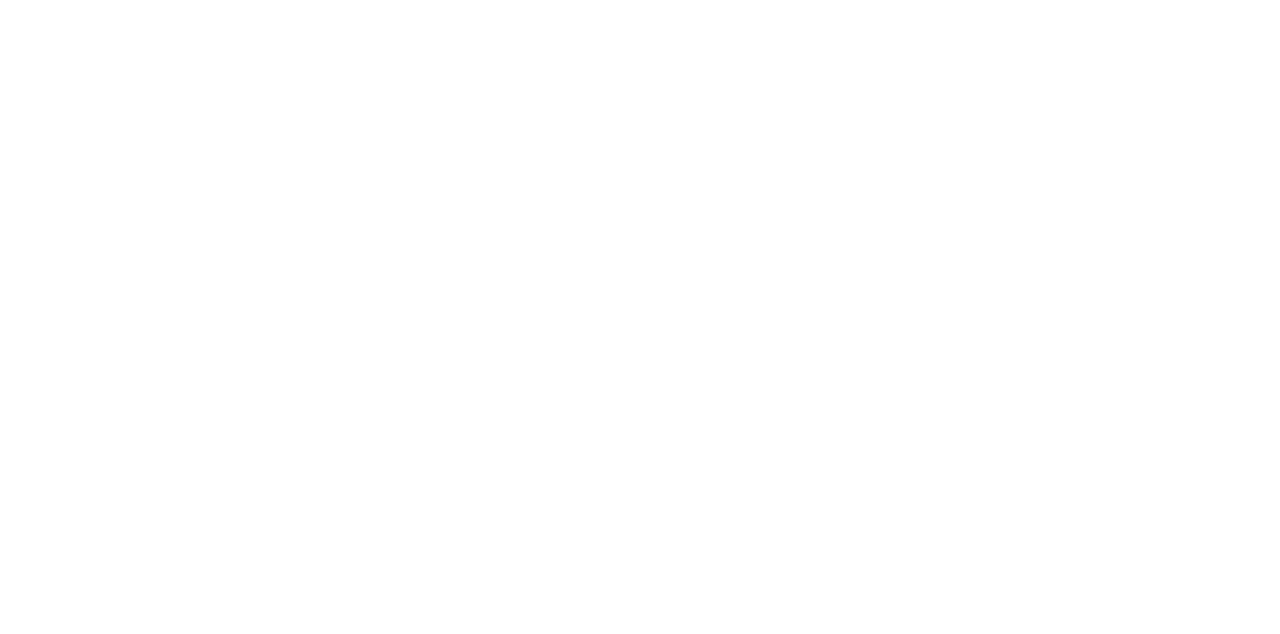
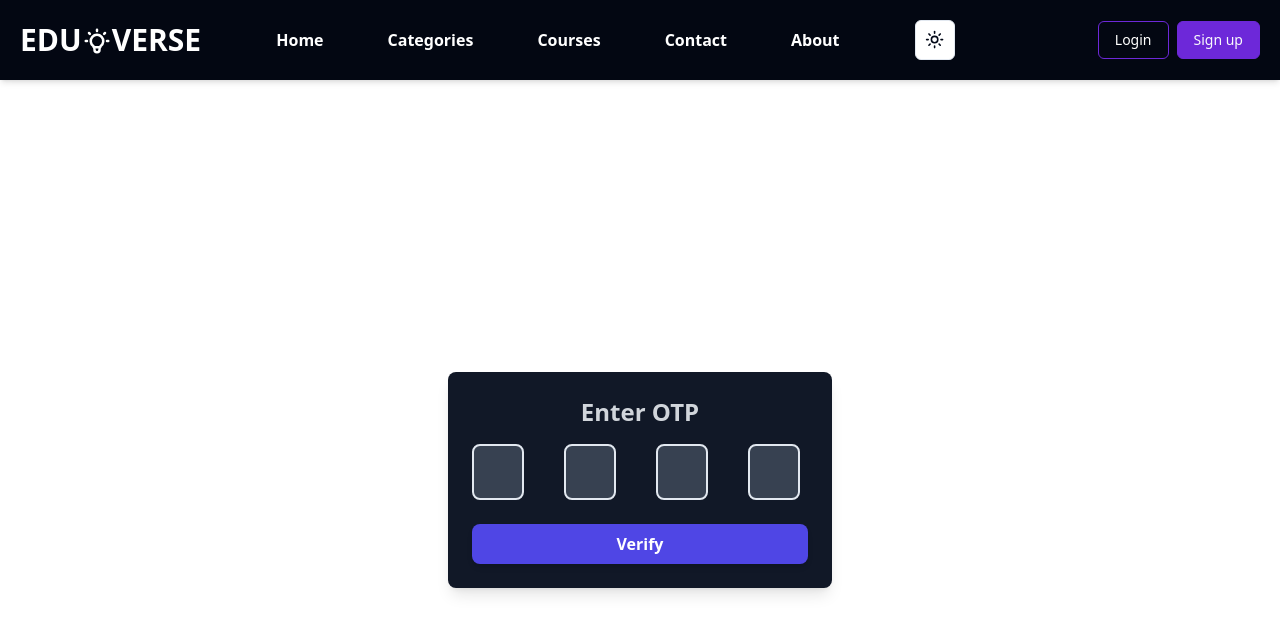
Before and after one commit to nahyan0077/eduverse-frontend, a React (Vite) app: page /otp in a window 1280 px wide. Before the commit this address had no page. Shown: the top 634 px of the page. Built offline with nearby package versions, Linux system fonts and the light colour scheme.

Commit message:
feat:otp page added

```diff
--- a/package.json
+++ b/package.json
@@ -19,10 +19,12 @@
     "formik": "^2.4.6",
     "framer-motion": "^11.2.2",
     "lucide-react": "^0.378.0",
+    "otp-input-react": "^0.3.0",
     "react": "^18.2.0",
     "react-dom": "^18.2.0",
     "react-google-button": "^0.8.0",
     "react-icons": "^5.2.1",
+    "react-otp-input": "^3.1.1",
     "react-router-dom": "^6.23.1",
     "tailwind-merge": "^2.3.0",
     "tailwindcss-animate": "^1.0.7",
--- a/src/App.tsx
+++ b/src/App.tsx
@@ -9,6 +9,7 @@ import StudentRegisterForm from "./pages/student/StudentRegisterForm";
 import StudentRegisterForm2 from "./pages/student/StudentRegisterForm2";
 import TeacherRegisterForm from "./pages/student/TeacherRegisterForm";
 import TeacherRegisterForm2 from "./pages/student/TeacherRegisterForm2";
+import OtpPage from "./pages/auth/OtpPage";
 
 function App() {
 	return (
@@ -23,6 +24,7 @@ function App() {
 					<Route path='/student-form2' element={ <StudentRegisterForm2/> } />
 					<Route path='/teacher-form' element={ <TeacherRegisterForm/> } />
 					<Route path='/teacher-form2' element={ <TeacherRegisterForm2/> } />
+					<Route path='/otp' element={ <OtpPage/> } />
 				</Routes>
 			</Router>
 		</>
--- /dev/null
+++ b/src/components/auth/Otp.tsx
@@ -0,0 +1,48 @@
+import React, { useState } from "react";
+import OtpInput from "react-otp-input";
+import { useTheme } from "../ui/theme-provider";
+
+const Otp: React.FC = () => {
+  const { theme } = useTheme();
+  const [code, setCode] = useState<string>("");
+
+  const handleChange = (code: string) => {
+    console.log(code,"code");
+
+    setCode(code)
+};
+
+  return (
+    <div className="flex items-center justify-center min-h-screen">
+      <div className={`p-6 rounded-lg shadow-lg max-w-sm w-full ${theme === 'light' ? 'bg-white' : 'bg-gray-900'}`}>
+        <h2 className={`text-2xl ${theme === 'light' ? 'text-violet-700' : 'text-gray-300'} font-semibold text-center mb-4 `}>Enter OTP</h2>
+        <OtpInput
+          value={code}
+          onChange={handleChange}
+          numInputs={4}
+          inputStyle={{
+            color:"white"
+          }}
+          renderInput={(props) => (
+
+            <input
+            {...props}
+            type="text"
+            className={`border-2  rounded-lg w-14 h-14 text-xl text-center p-6 ${
+              theme === 'light' ? 'bg-gray-300 text-gray-800' : 'bg-gray-700 text-white'
+            } focus:outline-none focus:ring-2 focus:ring-indigo-500 focus:border-transparent`}
+          />
+          )}
+          renderSeparator={<span className="mx-5"></span>}
+        />
+        <button
+          className="mt-6 w-full py-2 px-4 bg-indigo-600 text-white font-semibold rounded-lg shadow-md hover:bg-indigo-700 focus:outline-none focus:ring-2 focus:ring-indigo-500 focus:ring-opacity-75"
+        >
+          Verify
+        </button>
+      </div>
+    </div>
+  );
+};
+
+export default Otp;
--- /dev/null
+++ b/src/pages/auth/OtpPage.tsx
@@ -0,0 +1,12 @@
+import Otp from "@/components/auth/Otp"
+import Header from "@/components/home/Header"
+
+const OtpPage: React.FC = () => {
+    return (
+        <>
+            <Header/>
+            <Otp/>
+        </>
+    )
+}
+export default OtpPage
```
Also changed, not shown: 1 other file (tests, documents, lock files or other folders).
